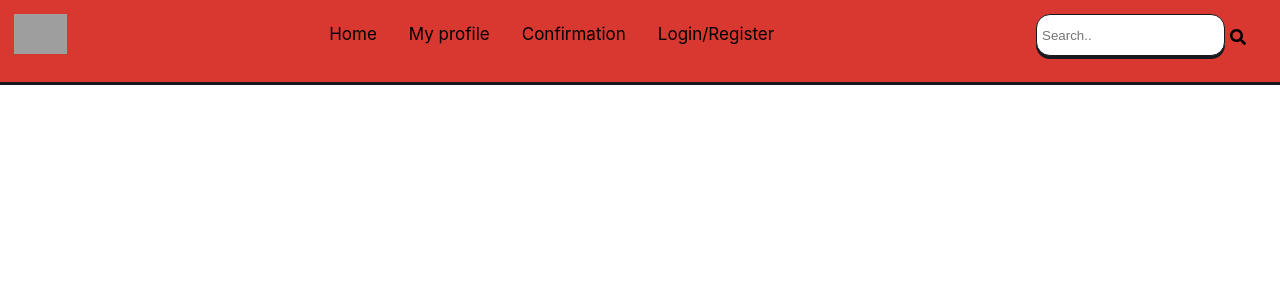
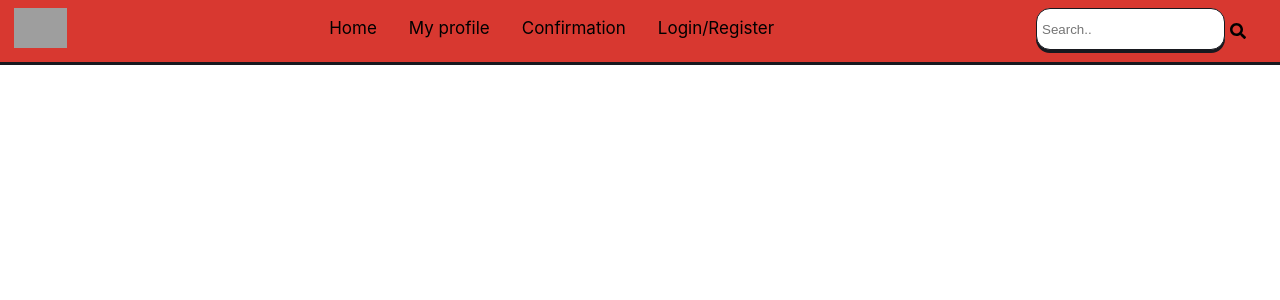
Before and after one commit to NervousNerve/filmvisarna-lewandowski, a React (Create React App) app: page / in a window 1280 px wide. Shown: the top 300 px of the page. Built offline with nearby package versions, Linux system fonts and the light colour scheme; grey boxes are pictures that could not be loaded.

Commit message:
changed padding on navbar

```diff
--- a/src/css/Navbar.module.css
+++ b/src/css/Navbar.module.css
@@ -132,7 +132,8 @@
     background-color: rgb(216, 56, 48);
     display: flex;
     justify-content: space-between;
-    padding: 14px 14px;
+    padding: 0px 14px;
+    padding-top: 8px;
   }
 
   .field {
```
